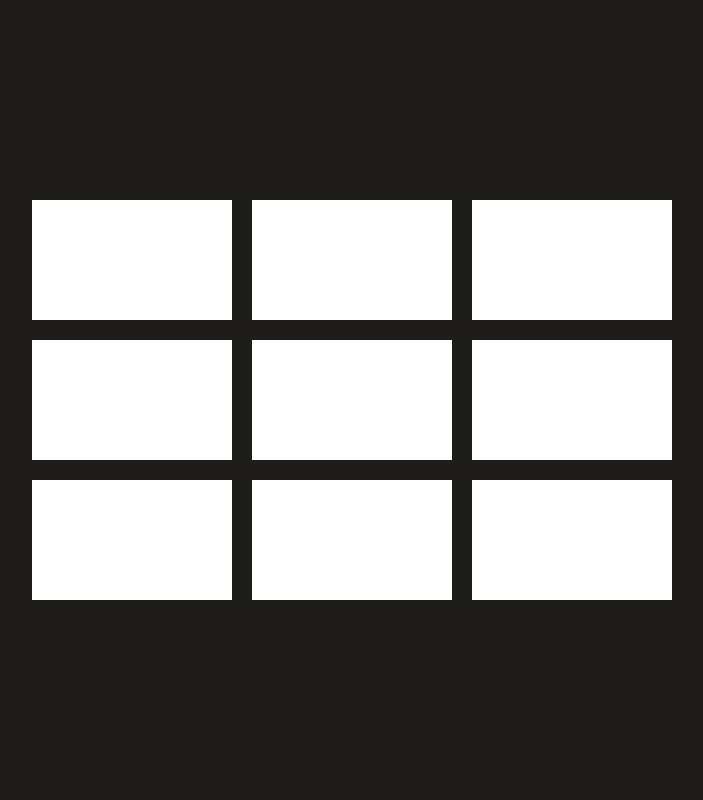
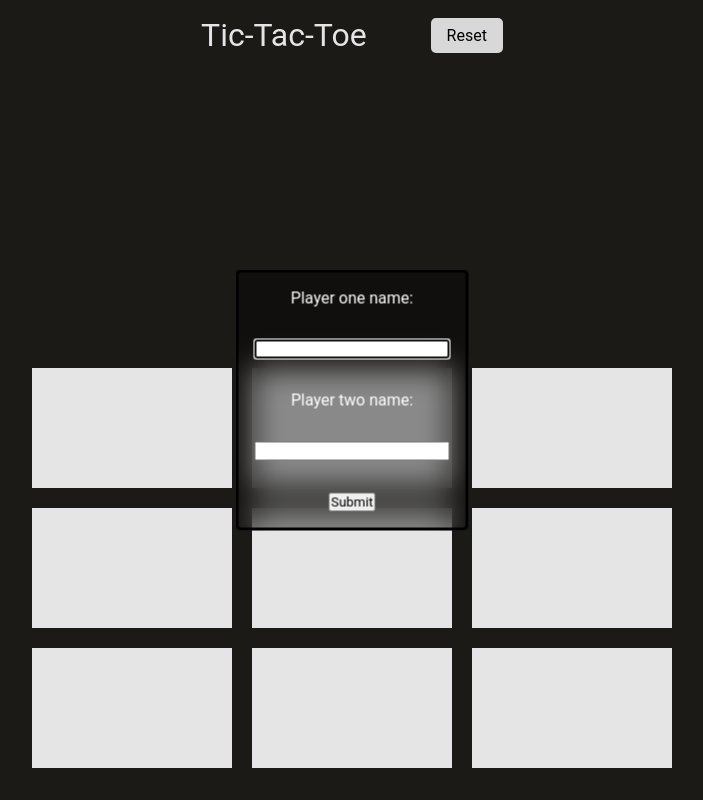
Before and after one commit to Juani-tech/tic-tac-toe, a plain HTML site: page index.html in a window 1280 px wide. Shown: the whole page, without its empty margins (288-991 px from the left). Drawn offline with Linux system fonts and the light colour scheme.

Commit message:
dialog form style

```diff
--- a/index.html
+++ b/index.html
@@ -7,6 +7,25 @@
     <title>Tic Tac Toe</title>
 </head>
 <body>
+    <header>
+        <p>Tic-Tac-Toe</p>
+        <div class="player-names">
+            <dialog>
+                <form id="player-form" action="">
+                    <label for="player-one-name">Player one name: </label>
+                    <input type="text" name="player-one-name" id="player-one-name" required>
+                    <label for="player-two-name">Player two name: </label>
+                    <input type="text" name="player-two-name" id="player-two-name" required>
+                    <button id="submit-button">Submit</button>
+                </form>
+            </dialog>
+            <!-- <label for="player-one-name">Player one name: </label>
+            <input type="text" name="player-one-name" id="player-one-name">
+            <label for="player-two-name">Player two name: </label>
+            <input type="text" name="player-two-name" id="player-two-name"> -->
+        </div>
+        <button id="reset-button">Reset</button>
+    </header>
     <div class="container">
         <div class="cell"></div>
         <div class="cell"></div>
--- a/script.js
+++ b/script.js
@@ -55,11 +55,10 @@ function createPlayer(name, symbol) {
         gameBoard.printGameBoard();
         displayGameBoard.updateGameBoard();
     }
+
     return { userMove, symbol, name}
 }
 
-const player1 = createPlayer("Player1", "X");
-const player2 = createPlayer("Player2", "O");
 
 
 function checkIfWon(gameBoard, player){
@@ -84,41 +83,59 @@ function checkIfWon(gameBoard, player){
 
 
 const game = (function() {
-    let currentPlayer = player1;
-    const startGame = () => {
-        currentPlayer = player1;
+    const startGame= () => {
+        const dialog = document.querySelector('dialog');
+        const form = document.getElementById("player-form");
+        const submitButton = document.getElementById("submit-button");
+        let player1, player2;
+        submitButton.addEventListener("click", (event) => {
+            event.preventDefault();
+            const player1Name = document.getElementById("player-one-name").value;
+            const player2Name = document.getElementById("player-two-name").value;
+            player1 = createPlayer(player1Name, "X");
+            player2 = createPlayer(player2Name, "O");
+            dialog.close();
+            form.reset();
+        });
+        dialog.showModal();
+        return {player1, player2};
     }
+
     const checkValidMove = (x, y) => {
         if (gameBoard.getPosition(x, y) === "") {
             return true;
         }
         return false;
     }
-    const changePlayer = () => {
-        currentPlayer = (currentPlayer === player1) ? player2 : player1;
-    }
-    const getCurrentPlayer = () => {return currentPlayer;}
+    // const changePlayer = () => {
+    //     currentPlayer = (currentPlayer === player1) ? player2 : player1;
+    // }
 
     const resetGame = () => {
         gameBoard.resetGameboard();
         displayGameBoard.updateGameBoard();
-        currentPlayer = player1;
+        // currentPlayer = player1;
     }
 
     const playGame = () => {
+        const {player1, player2} = startGame();
+        console.log(player1, player2);
+        const currentPlayer = player1;
+
         const cells = document.querySelectorAll('.cell');
         cells.forEach((cell, index) => {
             cell.addEventListener('click', () => {
                 const row = Math.floor(index / 3);
                 const column = index % 3;
-                if (game.checkValidMove(row, column)) {
-                    // const user =
+                if (checkValidMove(row, column)) {
                     currentPlayer.userMove(currentPlayer, row, column);
                     if (checkIfWon(gameBoard, currentPlayer)) {
                         alert(`${currentPlayer.name} wins!`);
                         resetGame();
                     }
-                    game.changePlayer();
+                    currentPlayer = (currentPlayer === player1) ? player2 : player1;
+
+                    // changePlayer();
                 } else if (gameBoard.isFull()) {
                     alert("It's a tie!");
                     resetGame();
@@ -130,6 +147,4 @@ const game = (function() {
     return {playGame};
 })();
 
-
-
 game.playGame();
--- a/styles.css
+++ b/styles.css
@@ -1,16 +1,17 @@
 * {
     margin: 0;
     padding: 0;
+    font-family: 'Roboto', sans-serif;
 }
 
 body {
     min-height: 100vh;
     width: 100%;
     display: flex;
-    justify-content: center;
+    flex-direction: column;
+    justify-content: space-between;
     align-items: center;
     background-color: #1f1d1a;
-
 }
 
 .container {
@@ -20,6 +21,7 @@ body {
     display: grid;
     gap: 20px;
     grid-template: repeat(3, 1fr) / repeat(3, 1fr);
+    margin-bottom: 2rem;
 }
 
 .cell {
@@ -38,3 +40,65 @@ body {
     background-color: #f0f0f0;
     cursor: pointer;
 }
+
+
+
+header {
+    margin-top: 1rem;
+    display: flex;
+    align-items: center;
+    gap: 2rem;
+}
+
+header > p {
+    color: #fff;
+    font-size: 2rem;
+
+}
+.player-names {
+    display: flex;
+    gap: 10px;
+}
+
+.player-names  label {
+    color: #fff;
+    font-size: 1rem;
+
+}
+
+.player-names > input {
+    border: none;
+    border-radius: 5px;
+    font-size: .7rem;
+    padding-left: 10px;
+}
+
+dialog {
+    background-color: #f0f0f0;
+    padding: 1rem;
+    /* widht: 300px; */
+    background-color: rgba(0, 0, 0, 0.4);
+    backdrop-filter: blur(15px);
+    border-radius: 5px;
+    position: absolute;
+    top: 50%;
+    left: 50%;
+    transform: translate(-50%, -50%);
+}
+
+#player-form {
+    display: flex;
+    flex-direction: column;
+    gap: 2rem;
+    align-items: center;
+}
+
+#reset-button {
+                grid-column: 2 / 3;
+    background-color: #f0f0f0;
+    padding: .5rem 1rem;
+    border: none;
+    border-radius: 5px;
+    font-size: 1rem;
+    cursor: pointer;
+}
```
